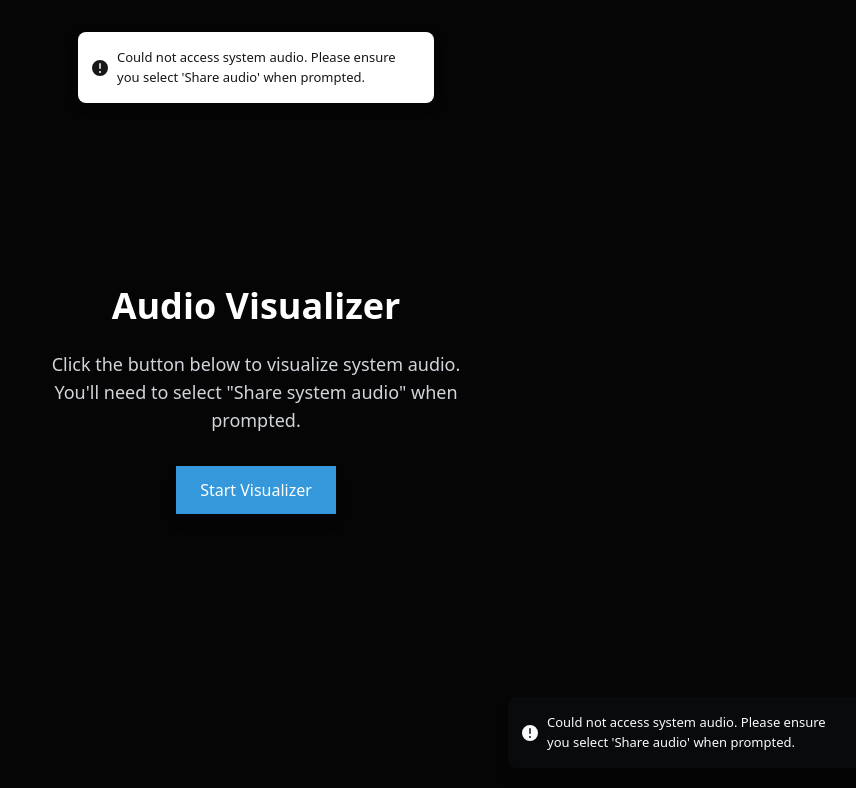
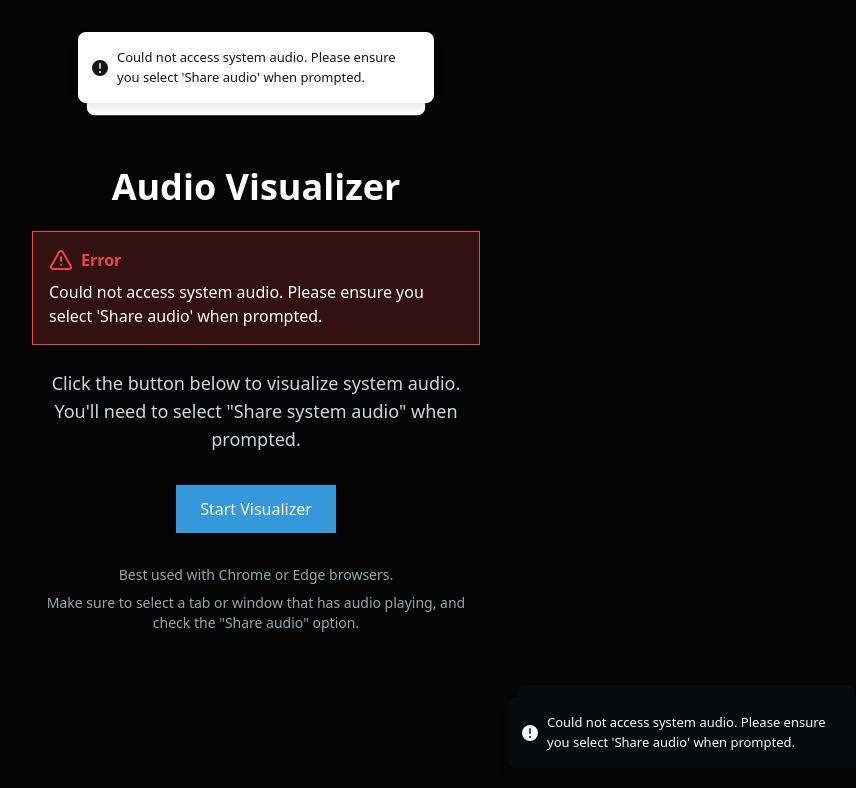
Before and after one commit to saagar-sri/audio-reactive-canvas-dream, a React (Vite) app: page / in a window 1280 px wide. Both pictures are taken after a click on the button "Start Visualizer". Shown: the top 788 px of the page, without its empty margins (384-1240 px from the left). Built offline with nearby package versions, Linux system fonts and the light colour scheme.

Commit message:
Fix blank screen issue
The user reported a blank screen issue. This commit addresses the problem.

```diff
--- a/src/components/Visualizer.tsx
+++ b/src/components/Visualizer.tsx
@@ -5,9 +5,10 @@ import BarsVisualizer from '@/components/visualizers/BarsVisualizer';
 import CircularVisualizer from '@/components/visualizers/CircularVisualizer';
 import WaveVisualizer from '@/components/visualizers/WaveVisualizer';
 import ParticlesVisualizer from '@/components/visualizers/ParticlesVisualizer';
+import { AlertTriangle } from 'lucide-react';
 
 const Visualizer: React.FC = () => {
-  const { isPlaying, visualizerType, startAudioCapture } = useVisualizer();
+  const { isPlaying, visualizerType, startAudioCapture, error } = useVisualizer();
 
   const handleStartClick = () => {
     startAudioCapture();
@@ -25,19 +26,36 @@ const Visualizer: React.FC = () => {
         </>
       )}
 
-      {/* Start button that's shown if audio is not yet playing */}
+      {/* Start screen with error handling */}
       {!isPlaying && (
         <div className="flex flex-col items-center justify-center h-full">
           <h1 className="text-4xl font-bold mb-6 text-white">Audio Visualizer</h1>
+
+          {error ? (
+            <div className="bg-red-500/20 border border-red-500 rounded-lg p-4 mb-6 max-w-md">
+              <div className="flex items-center mb-2">
+                <AlertTriangle className="text-red-500 mr-2" />
+                <h3 className="text-red-500 font-semibold">Error</h3>
+              </div>
+              <p className="text-white">{error}</p>
+            </div>
+          ) : null}
+
           <p className="text-lg text-gray-300 mb-8 max-w-md text-center">
             Click the button below to visualize system audio. You'll need to select "Share system audio" when prompted.
           </p>
+
           <button
             onClick={handleStartClick}
             className="px-6 py-3 bg-visualizer-primary text-white rounded-lg shadow-lg hover:bg-blue-600 transition-colors"
           >
             Start Visualizer
           </button>
+
+          <div className="mt-8 text-gray-400 text-sm max-w-md text-center">
+            <p>Best used with Chrome or Edge browsers.</p>
+            <p className="mt-2">Make sure to select a tab or window that has audio playing, and check the "Share audio" option.</p>
+          </div>
         </div>
       )}
     </div>
--- a/src/contexts/VisualizerContext.tsx
+++ b/src/contexts/VisualizerContext.tsx
@@ -10,6 +10,7 @@ interface VisualizerContextType {
   visualizerType: VisualizerType;
   setVisualizerType: (type: VisualizerType) => void;
   startAudioCapture: () => Promise<void>;
+  error: string | null;
 }
 
 const VisualizerContext = createContext<VisualizerContextType | undefined>(undefined);
@@ -18,6 +19,7 @@ export const VisualizerProvider: React.FC<{ children: React.ReactNode }> = ({ ch
   const [isPlaying, setIsPlaying] = useState(false);
   const [audioData, setAudioData] = useState<Uint8Array | null>(null);
   const [visualizerType, setVisualizerType] = useState<VisualizerType>('bars');
+  const [error, setError] = useState<string | null>(null);
 
   const audioContextRef = useRef<AudioContext | null>(null);
   const analyserRef = useRef<AnalyserNode | null>(null);
@@ -28,8 +30,23 @@ export const VisualizerProvider: React.FC<{ children: React.ReactNode }> = ({ ch
 
   const startAudioCapture = async () => {
     try {
+      setError(null);
+
+      // Check if the browser supports getDisplayMedia
+      if (!navigator.mediaDevices || !navigator.mediaDevices.getDisplayMedia) {
+        setError("Your browser doesn't support system audio capture. Try using Chrome or Edge.");
+        toast.error("Your browser doesn't support system audio capture");
+        return;
+      }
+
       if (!audioContextRef.current) {
+        // Create audio context with a user gesture
         audioContextRef.current = new (window.AudioContext || (window as any).webkitAudioContext)();
+
+        // Resume audio context if it's suspended
+        if (audioContextRef.current.state === 'suspended') {
+          await audioContextRef.current.resume();
+        }
       }
 
       // Create an audio element to receive system audio via a user gesture
@@ -38,19 +55,30 @@ export const VisualizerProvider: React.FC<{ children: React.ReactNode }> = ({ ch
         audioElementRef.current.autoplay = true;
       }
 
-      // Request system audio capture (this will only work if the browser supports it)
+      // Request system audio capture
       try {
+        console.log("Requesting display media with audio...");
+        toast.info("Please select 'Share system audio' in the prompt");
+
         // Use getDisplayMedia to capture screen with audio
         const stream = await navigator.mediaDevices.getDisplayMedia({
-          video: true,
+          video: {
+            cursor: "never",
+            displaySurface: "monitor",
+          },
           audio: true
         });
+
+        console.log("Stream obtained:", stream);
+        console.log("Audio tracks:", stream.getAudioTracks().length);
 
         // Extract the audio track
         const audioTrack = stream.getAudioTracks()[0];
         if (!audioTrack) {
           // If no audio track is available, show a warning
-          toast.warning("No audio track detected. Please select a source with audio.");
+          const msg = "No audio track detected. Please select a source with audio and enable 'Share audio'";
+          setError(msg);
+          toast.warning(msg);
 
           // Stop video tracks that might have been created
           stream.getVideoTracks().forEach(track => track.stop());
@@ -67,9 +95,13 @@ export const VisualizerProvider: React.FC<{ children: React.ReactNode }> = ({ ch
 
         // Stop video tracks as we only need audio
         stream.getVideoTracks().forEach(track => track.stop());
+
+        console.log("Audio stream connected to audio element");
       } catch (error) {
         console.error("Error accessing system audio:", error);
-        toast.error("Could not access system audio. Please ensure you select 'Share audio' when prompted.");
+        const msg = "Could not access system audio. Please ensure you select 'Share audio' when prompted.";
+        setError(msg);
+        toast.error(msg);
         return;
       }
 
@@ -84,12 +116,26 @@ export const VisualizerProvider: React.FC<{ children: React.ReactNode }> = ({ ch
       }
 
       // Connect audio element to audio context
-      if (sourceRef.current) {
-        sourceRef.current.disconnect();
+      try {
+        if (sourceRef.current) {
+          sourceRef.current.disconnect();
+        }
+
+        // Wait for the audio element to be properly initialized
+        await new Promise(resolve => setTimeout(resolve, 500));
+
+        sourceRef.current = audioContextRef.current.createMediaElementSource(audioElementRef.current);
+        sourceRef.current.connect(analyserRef.current);
+        analyserRef.current.connect(audioContextRef.current.destination);
+
+        console.log("Audio pipeline connected successfully");
+      } catch (error) {
+        console.error("Error connecting audio pipeline:", error);
+        const msg = "Error setting up audio processing. Please try again.";
+        setError(msg);
+        toast.error(msg);
+        return;
       }
-      sourceRef.current = audioContextRef.current.createMediaElementSource(audioElementRef.current);
-      sourceRef.current.connect(analyserRef.current);
-      analyserRef.current.connect(audioContextRef.current.destination);
 
       setIsPlaying(true);
       toast.success("System audio capture started");
@@ -106,7 +152,9 @@ export const VisualizerProvider: React.FC<{ children: React.ReactNode }> = ({ ch
       updateAudioData();
     } catch (error) {
       console.error("Error setting up audio:", error);
-      toast.error("Could not access system audio. This might not be supported in your browser.");
+      const msg = "Could not access system audio. This might not be supported in your browser.";
+      setError(msg);
+      toast.error(msg);
     }
   };
 
@@ -134,6 +182,7 @@ export const VisualizerProvider: React.FC<{ children: React.ReactNode }> = ({ ch
     visualizerType,
     setVisualizerType,
     startAudioCapture,
+    error,
   };
 
   return (
```
